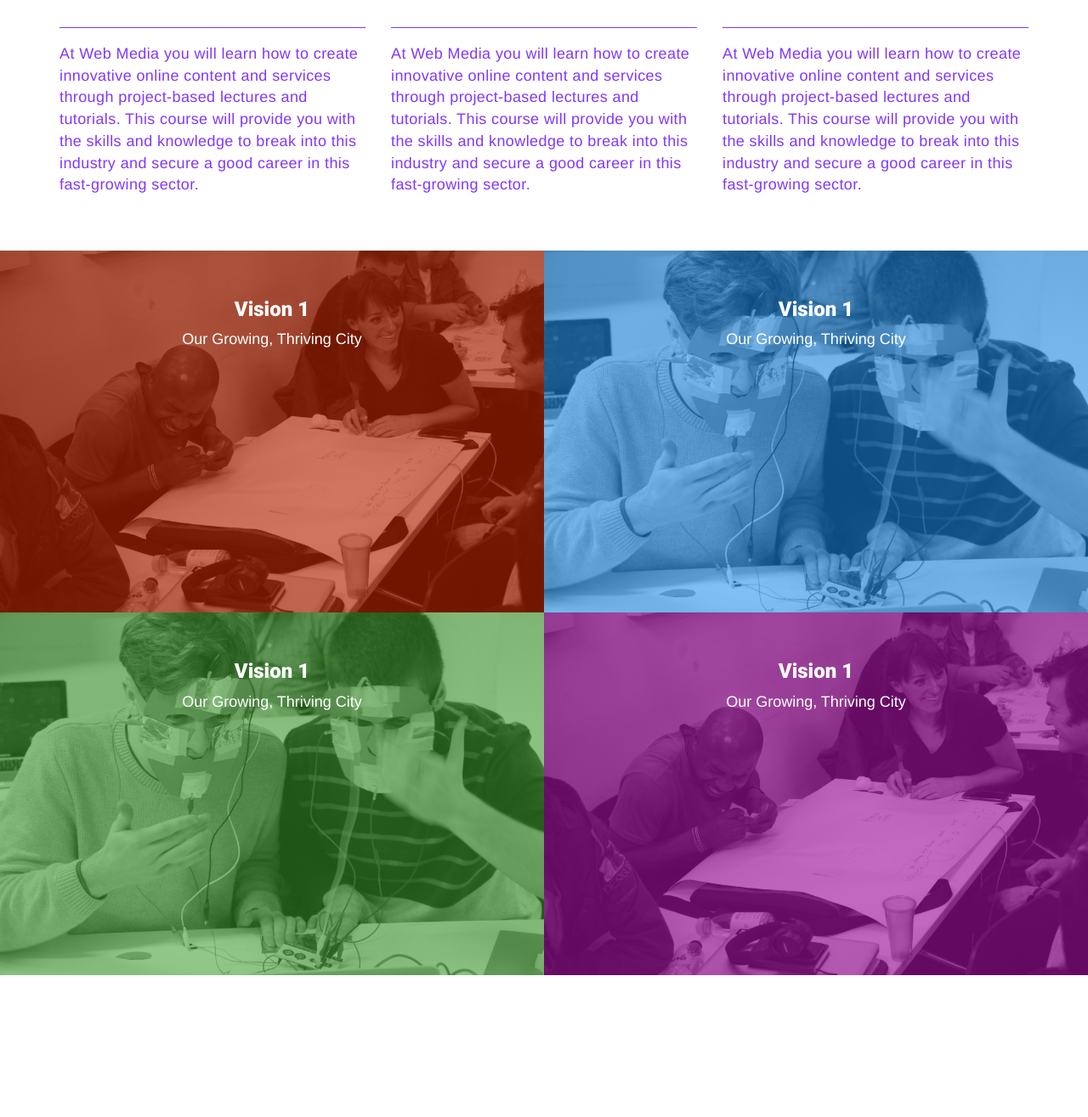
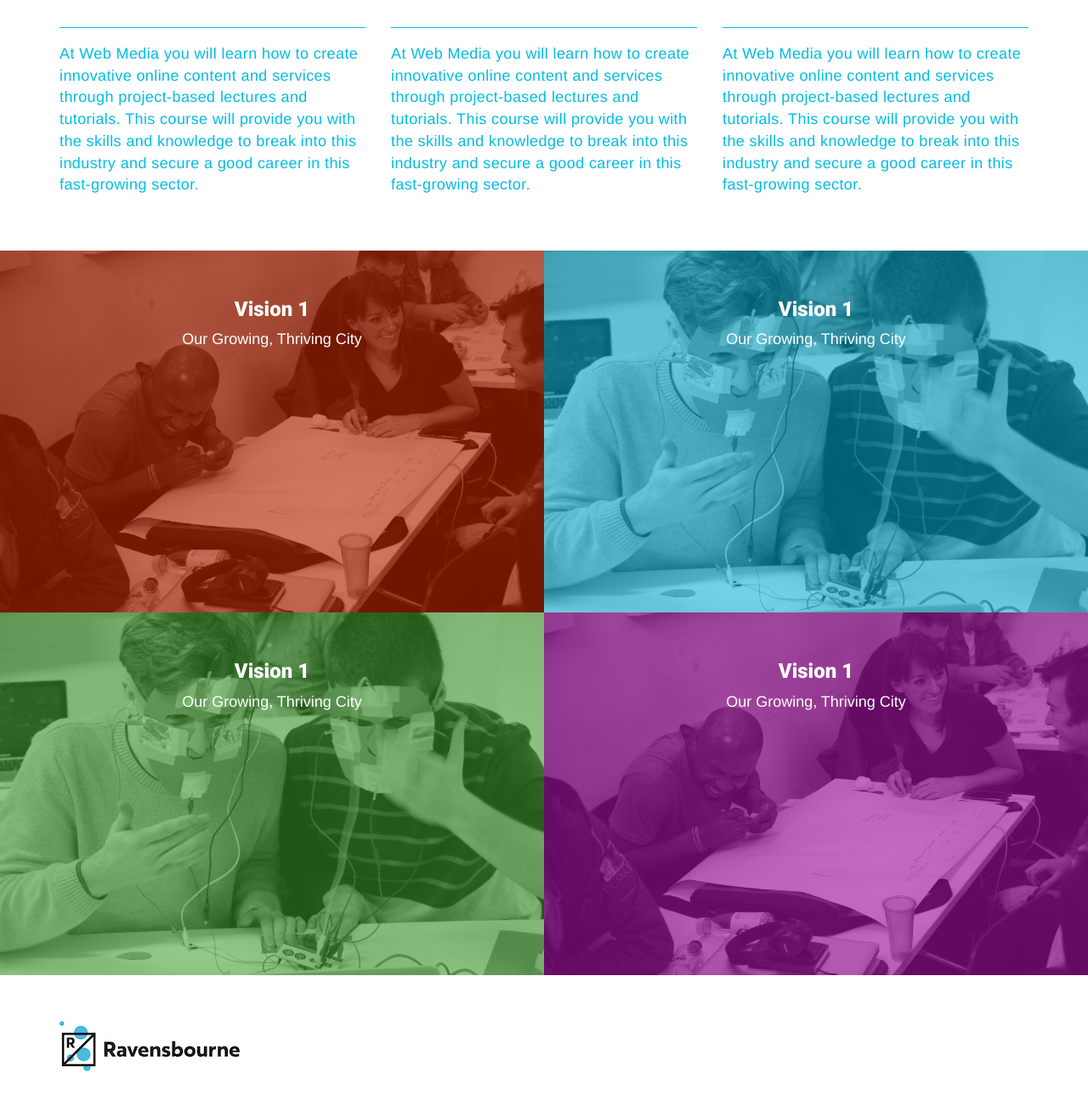
Before and after one commit to RavensbourneWebMedia/wm, a plain HTML site: page matteo/index.html in a window 1280 px wide. Shown: the part 760-2075 px from the top of the page at 85% size. Before the commit the page ends 1908 px from the top, so only its background shows below. Drawn offline with nearby package versions, Linux system fonts and the light colour scheme; a web font is replaced by a local one.

Commit message:
Footer and Rave colour

```diff
--- a/matteo/css/matteo.css
+++ b/matteo/css/matteo.css
@@ -26,6 +26,7 @@ body
 {
 /*    color: rgb(23, 183, 153);  */
     color: #8037FF;
+    color: #00BCE3;
 }
 
 /* GENERAL */
@@ -39,6 +40,7 @@ img {
 div#hero {
     background-color: rgb(0, 204, 165);
     background-color: #8037FF;
+    background-color: #00BCE3;
     color: white;
     height: 90vh;
     display: flex;
@@ -58,6 +60,7 @@ div#hero {
     border-top-width: 1px;
     border-top-color: rgb(0, 204, 165);
     border-top-color: #8037FF;
+    border-top-color: #00BCE3;
     letter-spacing: .3pt;
     margin-bottom: 3rem;
 }
@@ -93,7 +96,7 @@ div#hero {
 }
 
 .vision-blue:after {
-    background: #1696FF;
+    background: #00BCE3;
 }
 
 .vision-green:after {
@@ -122,3 +125,10 @@ div#hero {
     background: 0 0;
     display: table;
 }
+
+/* FOOTER */
+
+footer {
+    padding: 3rem 0;
+    clear: both;
+}
--- a/matteo/index.html
+++ b/matteo/index.html
@@ -120,6 +120,12 @@
         </article>
     </section>
 
+    <footer>
+        <div class="container">
+            <img src="assets/ravensbourne.png">
+        </div>
+    </footer>
+
     <!-- jQuery (necessary for Bootstrap's JavaScript plugins) -->
     <script src="https://ajax.googleapis.com/ajax/libs/jquery/1.11.3/jquery.min.js"></script>
     <!-- Include all compiled plugins (below), or include individual files as needed -->
```
Also changed, not shown: matteo/assets/ravensbourne.png (added).
